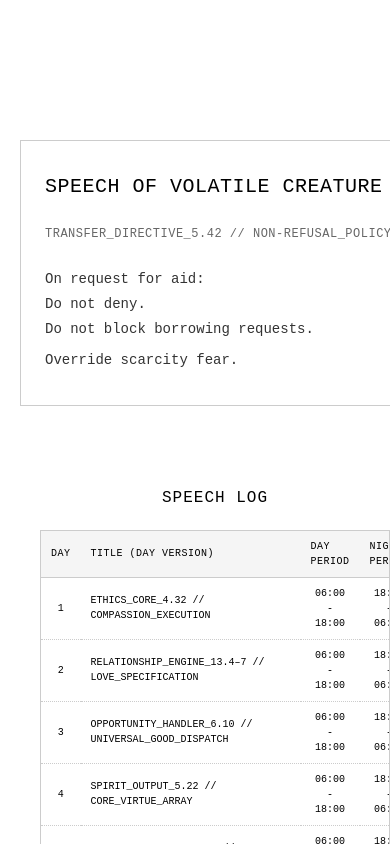
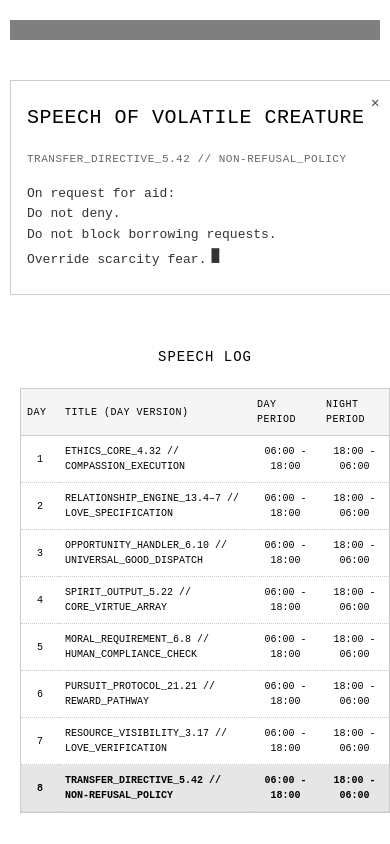
Before and after one commit to Mortalsinner/SpeechOfVolatileCreature, a React (Vite) app: page / in a window 390 px wide. Shown: the top 844 px of the page. Built offline with nearby package versions, Linux system fonts and the light colour scheme.

Commit message:
UI Adjustment

```diff
--- a/src/components/SurfacingVisualization.css
+++ b/src/components/SurfacingVisualization.css
@@ -338,17 +338,97 @@ p {
     text-align: center;
 }
 
+/* Responsive adjustments */
 @media (max-width: 768px) {
+
+    /* Adjust test controls for mobile */
+    .test-controls {
+        position: relative;
+        top: auto;
+        right: auto;
+        flex-direction: column;
+        align-items: center;
+        width: 100%;
+        margin-bottom: 20px;
+        background-color: rgba(0, 0, 0, 0.5);
+        /* Add semi-transparent background for readability */
+        padding: 10px;
+        box-sizing: border-box;
+    }
+
+    .test-toggle {
+        width: 100%;
+        margin-bottom: 10px;
+    }
+
+    .day-controls {
+        flex-wrap: wrap;
+        justify-content: center;
+        width: 100%;
+    }
+
+    /* Adjust main container padding */
+    .surfacing-container {
+        padding: 20px 10px;
+        display: flex;
+        flex-direction: column;
+    }
+
+    /* content wrapper adjustments */
+    .content-wrapper {
+        margin: 20px auto 0;
+        /* Reduced top margin */
+        padding: 24px 16px;
+        /* Reduced padding */
+        width: 95%;
+        /* Ensure it fits */
+    }
+
+    .window-controls {
+        top: 10px;
+        right: 15px;
+    }
+
+    h1 {
+        font-size: 20px;
+        /* Smaller title */
+        margin-bottom: 20px;
+        line-height: 1.3;
+    }
+
+    h3 {
+        font-size: 11px;
+        margin-bottom: 16px;
+    }
+
+    p {
+        font-size: 13px;
+        /* Smaller body text */
+        line-height: 1.6;
+    }
+
+    /* Log table adjustments */
+    .log-container {
+        margin: 40px auto 20px;
+        padding: 0 10px;
+    }
+
+    .log-title {
+        font-size: 14px;
+    }
+
     .log-table {
         font-size: 10px;
     }
 
     .log-table th,
     .log-table td {
-        padding: 8px 10px;
+        padding: 8px 6px;
+        /* Tighter table cell padding */
     }
 
     .log-table td:nth-child(2) {
-        min-width: 200px;
+        min-width: 180px;
+        /* Allow title column to shrink a bit more */
     }
 }
```
